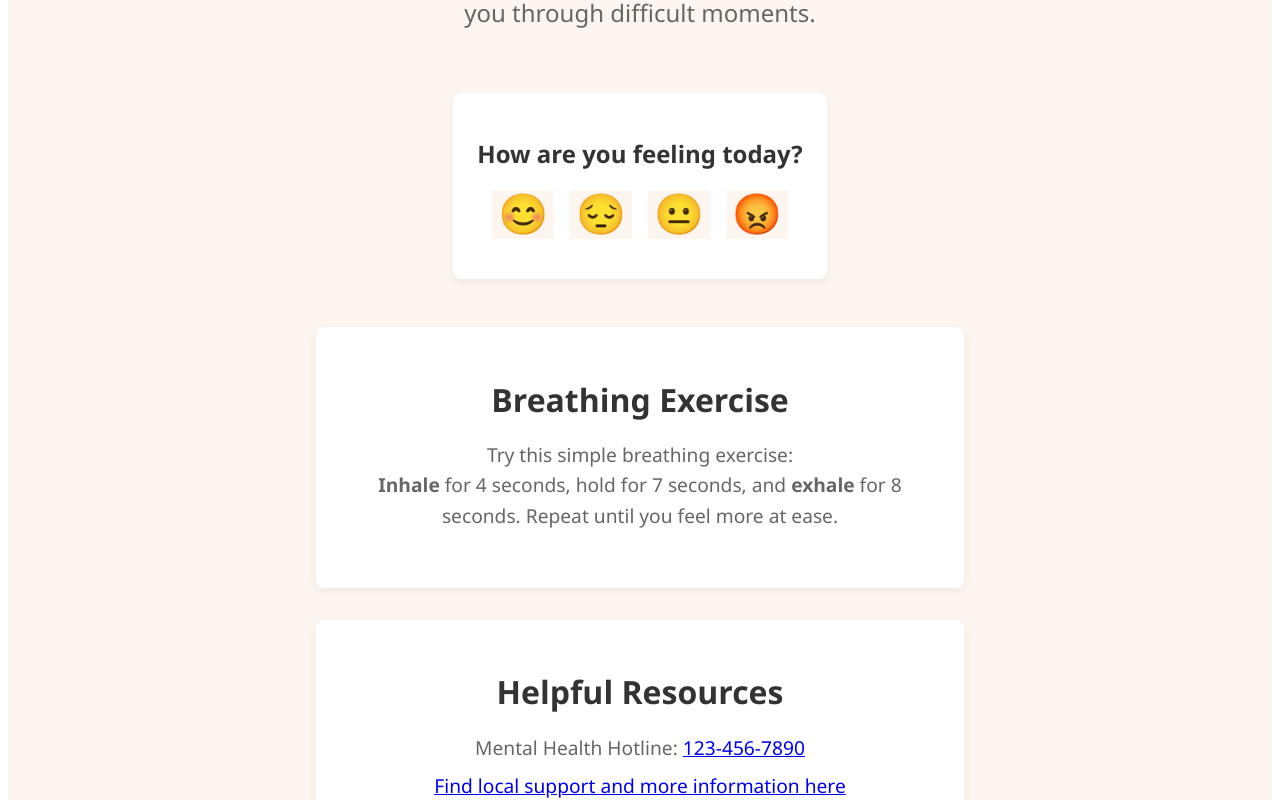
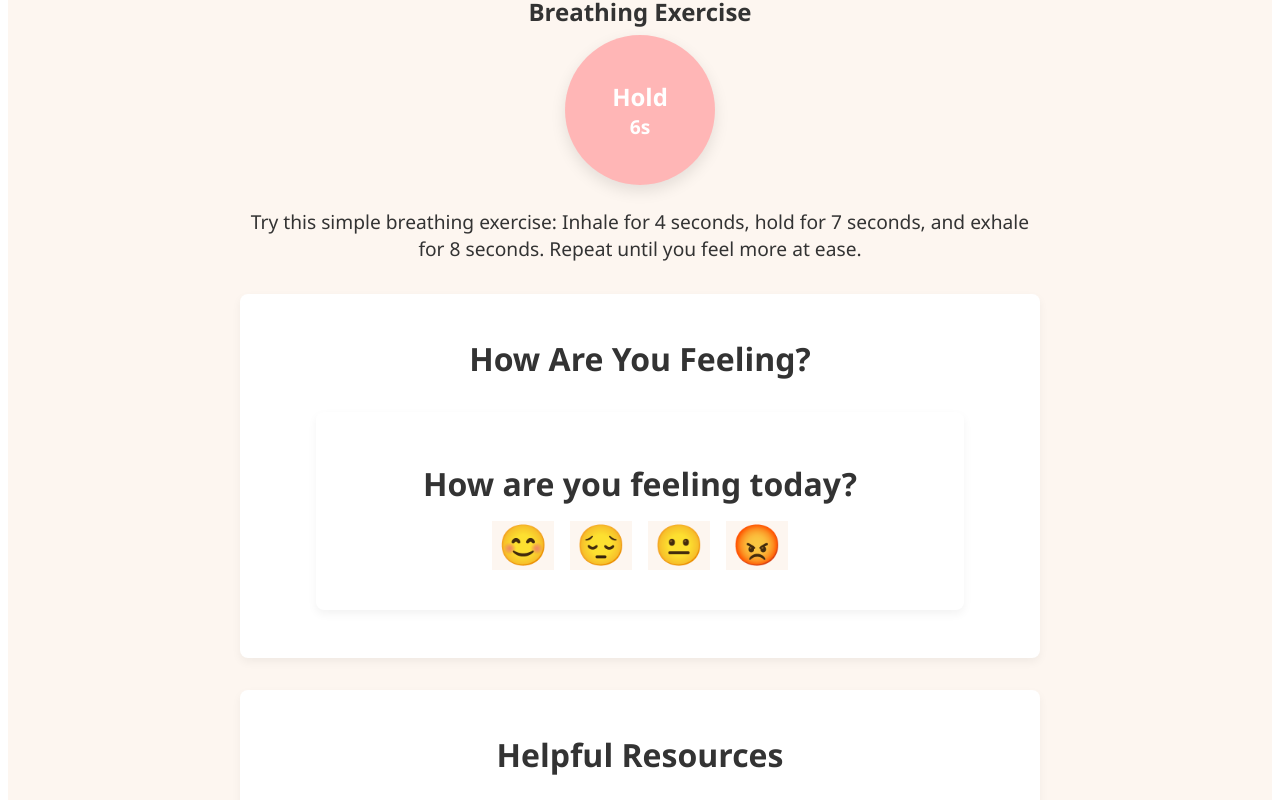
Before and after one commit to Tom-Par/Dear_You_Frontend, a React (Vite) app: page /self-care in a window 1280 px wide. Shown: the part 312-1112 px from the top of the page. Built offline with nearby package versions, Linux system fonts and the light colour scheme.

Commit message:
breathing exercise animation added

```diff
--- /dev/null
+++ b/src/components/BreathingExercise.css
@@ -0,0 +1,58 @@
+/* src/components/BreathingExercise.css */
+.breathing-container {
+    display: flex;
+    flex-direction: column;
+    align-items: center;
+    justify-content: center;
+    margin: 2rem 1rem;
+  }
+
+  .breathing-circle {
+    width: 100px;
+    height: 100px;
+    background-color: #ffb6b6;
+    border-radius: 50%;
+    animation: breathe 19s infinite ease-in-out;
+    box-shadow: 0 4px 10px rgba(0, 0, 0, 0.1);
+    margin-bottom: 1rem;
+    position: relative;
+    display: flex;
+    align-items: center;
+    justify-content: center;
+  }
+
+  .circle-content {
+    position: absolute;
+    text-align: center;
+    color: #fff;
+    font-weight: bold;
+  }
+
+  .phase-text {
+    font-size: 1rem;
+  }
+
+  .timer-text {
+    font-size: 0.8rem;
+  }
+
+  .breathing-label {
+    font-size: 1.2rem;
+    color: #333;
+  }
+
+  /* Keyframes based on a 4-7-8 breathing pattern */
+  @keyframes breathe {
+    0% {
+      transform: scale(1);
+    }
+    21% { /* Inhale (4/19 ≈ 21%) */
+      transform: scale(1.5);
+    }
+    58% { /* Hold (additional 7 seconds) */
+      transform: scale(1.5);
+    }
+    100% { /* Exhale (final 8 seconds) */
+      transform: scale(1);
+    }
+  }
--- /dev/null
+++ b/src/components/BreathingExercise.jsx
@@ -0,0 +1,44 @@
+// src/components/BreathingExercise.jsx
+import React, { useState, useEffect } from 'react';
+import './BreathingExercise.css';
+
+function BreathingExercise() {
+  const totalCycle = 19; // Total duration in seconds (4 + 7 + 8)
+  const [time, setTime] = useState(0);
+
+  // Update the timer every second, resetting after the cycle ends
+  useEffect(() => {
+    const interval = setInterval(() => {
+      setTime(prevTime => (prevTime + 1) % totalCycle);
+    }, 1000);
+    return () => clearInterval(interval);
+  }, []);
+
+  // Determine the current phase and the remaining seconds in that phase
+  let phase = '';
+  let remaining = 0;
+
+  if (time < 4) {
+    phase = 'Inhale';
+    remaining = 4 - time;
+  } else if (time < 11) {
+    phase = 'Hold';
+    remaining = 11 - time;
+  } else {
+    phase = 'Exhale';
+    remaining = 19 - time;
+  }
+
+  return (
+    <div className="breathing-container">
+      <div className="breathing-circle">
+        <div className="circle-content">
+          <div className="phase-text">{phase}</div>
+          <div className="timer-text">{remaining}s</div>
+        </div>
+      </div>
+    </div>
+  );
+}
+
+export default BreathingExercise;
--- a/src/pages/SelfCare.css
+++ b/src/pages/SelfCare.css
@@ -1,56 +1,54 @@
 /* src/pages/SelfCare.css */
 .self-care-wrapper {
-  display: flex;
-  flex-direction: column;
-  align-items: center;
   padding: 2rem;
+  max-width: 800px;
+  margin: 0 auto;
   text-align: center;
   background: #fdf6f0;
-  font-family: "Segoe UI", sans-serif;
+  font-family: 'Segoe UI', sans-serif;
   color: #333;
 }
 
 .self-care-wrapper h1 {
   font-size: 3rem;
   margin-bottom: 1rem;
-  color: #333;
 }
 
 .self-care-wrapper p {
-  font-size: 1.5rem;
+  font-size: 1.2rem;
   margin-bottom: 2rem;
-  color: #666;
-  max-width: 600px;
 }
 
-.section {
-  width: 100%;
-  max-width: 600px;
+.breathing-exercise,
+.mood-tracker-section,
+.resources {
+  margin-top: 2rem;
+  padding: 1rem;
   background: #fff;
-  padding: 1.5rem;
-  margin: 1rem 0;
   border-radius: 8px;
   box-shadow: 0 4px 10px rgba(0, 0, 0, 0.05);
 }
 
-.section h2 {
+.breathing-exercise h2,
+.mood-tracker-section h2,
+.resources h2 {
   font-size: 2rem;
   margin-bottom: 0.5rem;
   color: #333;
 }
 
-.section p,
-.section ul {
+.breathing-exercise p,
+.resources ul {
   font-size: 1.2rem;
   line-height: 1.6;
   color: #666;
 }
 
-.section ul {
+.resources ul {
   list-style: none;
   padding: 0;
 }
 
-.section li {
+.resources li {
   margin-bottom: 0.5rem;
 }
--- a/src/pages/SelfCare.jsx
+++ b/src/pages/SelfCare.jsx
@@ -1,42 +1,42 @@
 // src/pages/SelfCare.jsx
-import "./SelfCare.css";
-import MoodTracker from "../components/MoodTracker";
+import './SelfCare.css';
+import MoodTracker from '../components/MoodTracker';
+import BreathingExercise from '../components/BreathingExercise';
 
 function SelfCare() {
   return (
     <div className="self-care-wrapper">
       <h1>Self Care</h1>
       <p>
-        Sometimes life gets tough. Remember, you are not alone. Here are some
-        resources and exercises to help you through difficult moments.
+        Sometimes life gets tough. Remember, you are not alone.
+        Take a moment to breathe, check in with your feelings, and explore some supportive resources below.
       </p>
 
-      <MoodTracker />
-
-      <section className="section">
+      <section className="breathing-exercise-section">
         <h2>Breathing Exercise</h2>
+        <BreathingExercise />
         <p>
-          Try this simple breathing exercise: <br />
-          <strong>Inhale</strong> for 4 seconds, hold for 7 seconds, and{" "}
-          <strong>exhale</strong> for 8 seconds. Repeat until you feel more at
-          ease.
+          Try this simple breathing exercise: Inhale for 4 seconds, hold for 7 seconds, and exhale for 8 seconds.
+          Repeat until you feel more at ease.
         </p>
       </section>
 
-      <section className="section">
+      <section className="mood-tracker-section">
+        <h2>How Are You Feeling?</h2>
+        <MoodTracker />
+      </section>
+
+      <section className="resources">
         <h2>Helpful Resources</h2>
         <ul>
           <li>
             Mental Health Hotline: <a href="tel:1234567890">123-456-7890</a>
           </li>
           <li>
-            <a
-              href="https://www.example.com"
-              target="_blank"
-              rel="noopener noreferrer"
-            >
-              Find local support and more information here
-            </a>
+            Local Support &amp; Information: <a href="https://www.example.com" target="_blank" rel="noopener noreferrer">Click Here</a>
+          </li>
+          <li>
+            Visit <a href="https://www.nami.org" target="_blank" rel="noopener noreferrer">NAMI</a> for more mental health resources.
           </li>
         </ul>
       </section>
```
